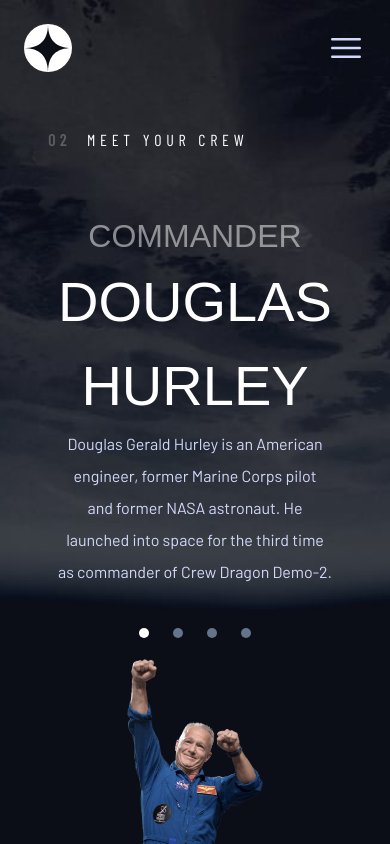
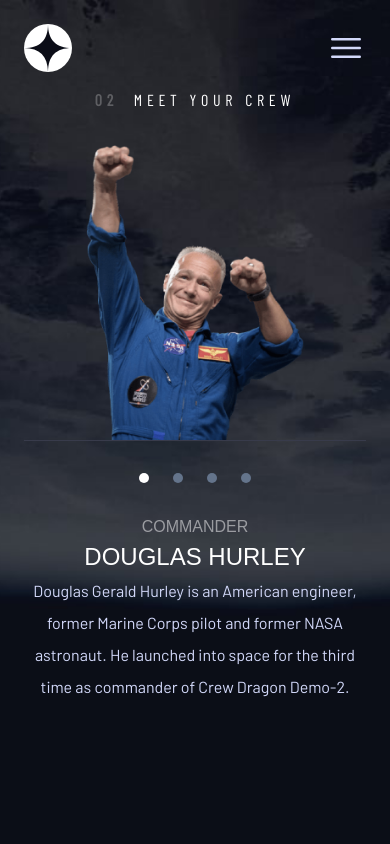
Before and after one commit to mackieva/space-tour, a Next.js app: page /crew in a window 390 px wide. Built offline with nearby package versions, Linux system fonts and the light colour scheme; a web font is replaced by a local one.

Commit message:
mobile fin

```diff
--- a/src/app/crew/page.tsx
+++ b/src/app/crew/page.tsx
@@ -62,15 +62,15 @@
                 }}
                 className="md:hidden"
             />
-            <div className="mx-auto flex h-full max-w-screen-lg flex-col px-12 pt-12 lg:px-24 lg:pt-24">
-                <div className="md: relative z-20 mt-[80px] flex items-center justify-start lg:mt-[120px]">
+            <div className="mx-auto flex h-full max-w-screen-lg flex-col px-[24px] pt-[88px] md:px-12 md:pt-12 lg:px-24 lg:pt-24">
+                <div className="relative z-20 mt-0 flex items-center justify-center md:mt-[80px] md:justify-start lg:mt-[120px]">
                     <h5 className="text-[16px] text-white md:text-[20px] lg:text-[28px]">
                         <span className="pr-2 font-bold opacity-25">02</span>{' '}
                         Meet Your Crew
                     </h5>
                 </div>
-                <div className="relative z-20 flex flex-1 flex-col items-center justify-center lg:-mt-8 lg:grid lg:grid-cols-2">
-                    <div className="max-w-2/3 flex max-w-[595px] flex-col items-center justify-center gap-10 text-center lg:max-w-full lg:items-start lg:gap-32 lg:text-left">
+                <div className="relative z-20 flex flex-1 flex-col items-center justify-start md:justify-center lg:-mt-8 lg:grid lg:grid-cols-2">
+                    <div className="max-w-2/3 order-2 flex max-w-[595px] flex-col items-center justify-center text-center md:order-1 md:gap-10 lg:max-w-full lg:items-start lg:gap-32 lg:text-left">
                         {content.map(
                             (c, i) =>
                                 tab === i && (
@@ -83,12 +83,12 @@
                                             ease: 'easeOut',
                                             duration: 0.6,
                                         }}
-                                        className="mt-[60px] lg:m-0"
+                                        className="order-2 md:order-1 md:mt-[60px] lg:m-0"
                                     >
-                                        <h4 className="text-[rgba(255,255,255,0.5)] md:text-2xl lg:text-white">
+                                        <h4 className="text-base text-[rgba(255,255,255,0.5)] md:text-2xl lg:text-white">
                                             {c.role}
                                         </h4>
-                                        <h3 className="md:text-[40px] lg:text-[56px] lg:text-white">
+                                        <h3 className="text-[24px] md:text-[40px] lg:text-[56px] lg:text-white">
                                             {c.name}
                                         </h3>
                                         <p className="text-balance text-[16px] leading-8 text-lavender lg:text-left lg:text-[18px] lg:leading-9">
@@ -101,7 +101,7 @@
                             variants={container}
                             initial="hidden"
                             animate="show"
-                            className="flex gap-6"
+                            className="order-1 mb-8 mt-8 flex gap-6 md:order-2 md:mb-0 md:mt-0"
                         >
                             {content.map((c, i) => (
                                 <motion.button
@@ -116,7 +116,7 @@
                             ))}
                         </motion.div>
                     </div>
-                    <div className="relative flex h-full w-full items-end justify-end overflow-hidden">
+                    <div className="relative order-1 flex h-full max-h-[45%] w-full items-end justify-end overflow-hidden border-b-[1px] border-b-[#383B4B] md:order-2 md:h-full md:max-h-full md:border-0">
                         {content.map(
                             (c, i) =>
                                 tab === i && (
--- a/src/app/technology/page.tsx
+++ b/src/app/technology/page.tsx
@@ -48,7 +48,7 @@
                 }}
                 className="md:hidden"
             />
-            <div className="flex max-w-full flex-col px-[24px] pt-[88px] md:mx-auto md:max-w-screen-lg md:px-12 md:pt-32 lg:px-24 lg:pt-[212px]">
+            <div className="mb-[32px] flex max-w-full flex-col px-[24px] pt-[88px] md:mx-auto md:mb-0 md:max-w-screen-lg md:px-12 md:pt-32 lg:px-24 lg:pt-[212px]">
                 <div className="relative z-20 flex items-center justify-center md:justify-start">
                     <h5 className="text-[16px] text-white md:text-[20px] lg:text-[28px]">
                         <span className="pr-2 font-bold opacity-25">03</span>{' '}
@@ -57,12 +57,12 @@
                 </div>
             </div>
             <div className="relative z-20 flex flex-col justify-between lg:ml-40 lg:mt-12 lg:grid lg:grid-cols-techGrid">
-                <div className="order-2 flex h-full items-center justify-center gap-[32px] pb-[44px] pt-[56px] lg:order-1 lg:flex-col lg:pb-0 lg:pt-0">
+                <div className="order-2 flex h-full items-center justify-center gap-[16px] pb-[26px] pt-[35px] md:gap-[32px] md:pb-[44px] md:pt-[56px] lg:order-1 lg:flex-col lg:pb-0 lg:pt-0">
                     {content.map((c, i) => (
                         <motion.button
                             key={i}
                             onClick={() => setTab(i)}
-                            className={`h-[50px] w-[50px] rounded-[50%] border border-slate-400 font-serif text-[24px] leading-none transition-all hover:border-white hover:bg-white hover:text-blue lg:h-[80px] lg:w-[80px] lg:text-[32px] ${
+                            className={`h-[40px] w-[40px] rounded-[50%] border border-slate-400 font-serif text-[24px] leading-none transition-all hover:border-white hover:bg-white hover:text-blue md:h-[50px] md:w-[50px] lg:h-[80px] lg:w-[80px] lg:text-[32px] ${
                                 tab === i
                                     ? 'border-white bg-white text-blue'
                                     : ''
@@ -87,12 +87,12 @@
                                         ease: 'easeOut',
                                         duration: 0.6,
                                     }}
-                                    className="max-w-[60%] lg:max-w-full"
+                                    className="max-w-full md:max-w-[60%] lg:max-w-full"
                                 >
-                                    <p className="secondaryTwo font-sansCon uppercase text-lavender">
+                                    <p className="subheadingTwo relative pb-2 text-[14px] uppercase text-lavender md:text-base">
                                         The Terminology...
                                     </p>
-                                    <h3 className="md:text-[40px] lg:text-[56px] lg:text-white">
+                                    <h3 className="text-[24px] md:text-[40px] lg:text-[56px] lg:text-white">
                                         {c.name}
                                     </h3>
                                     <p className="text-balance text-[16px] leading-8 text-lavender lg:text-left lg:text-[18px] lg:leading-9">
```
